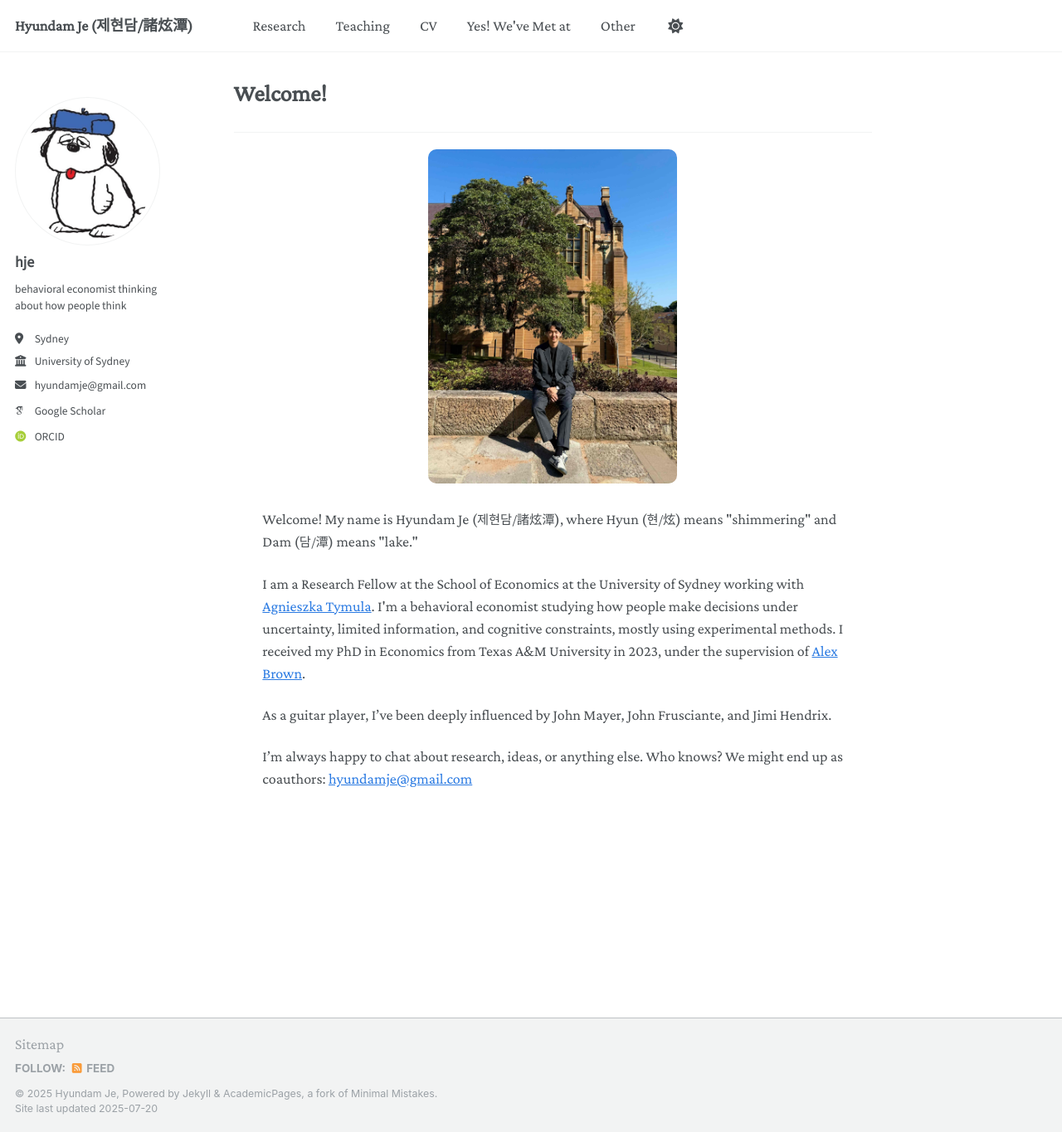
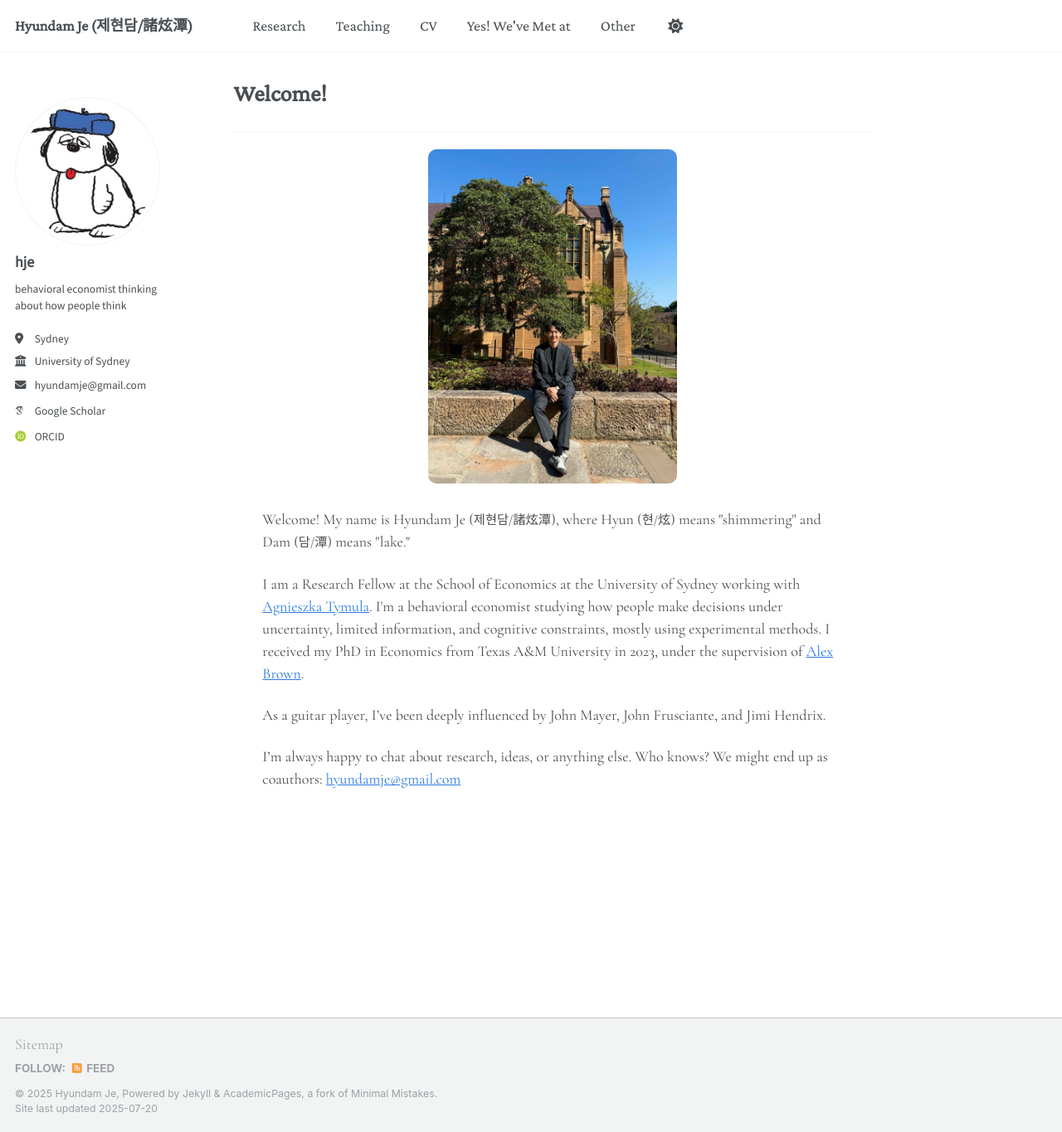
Before and after one commit to hyundamje/hyundamje.github.io, a Jekyll site: the page built from _pages/about.md, in a window 1280 px wide and 1365 px high. Shown: the whole window at 83% size. Built offline with Jekyll 4.4.1, drawn with Linux system fonts in a browser that asks for light colours; some web fonts are replaced.

Commit message:
Update _base.scss

```diff
--- a/_sass/layout/_base.scss
+++ b/_sass/layout/_base.scss
@@ -38,12 +38,11 @@ body {
   margin: 0;
   padding: $masthead-height 0 0;
   padding-bottom: 9em;
- // font-family: 'Merriweather', serif;
-  font-family: 'Crimson Pro', serif;
  //   font-family: 'Source Serif 4', serif;
  // font-family: 'IBM Plex Serif', serif;
 //  font-family:  'Libertine', serif;
-
+//  font-family: 'Crimson Pro', serif;
+    font-family: 'Cormorant Garamond', serif;
     line-height: 1.5;
   //  font-weight: 400;
 
```
